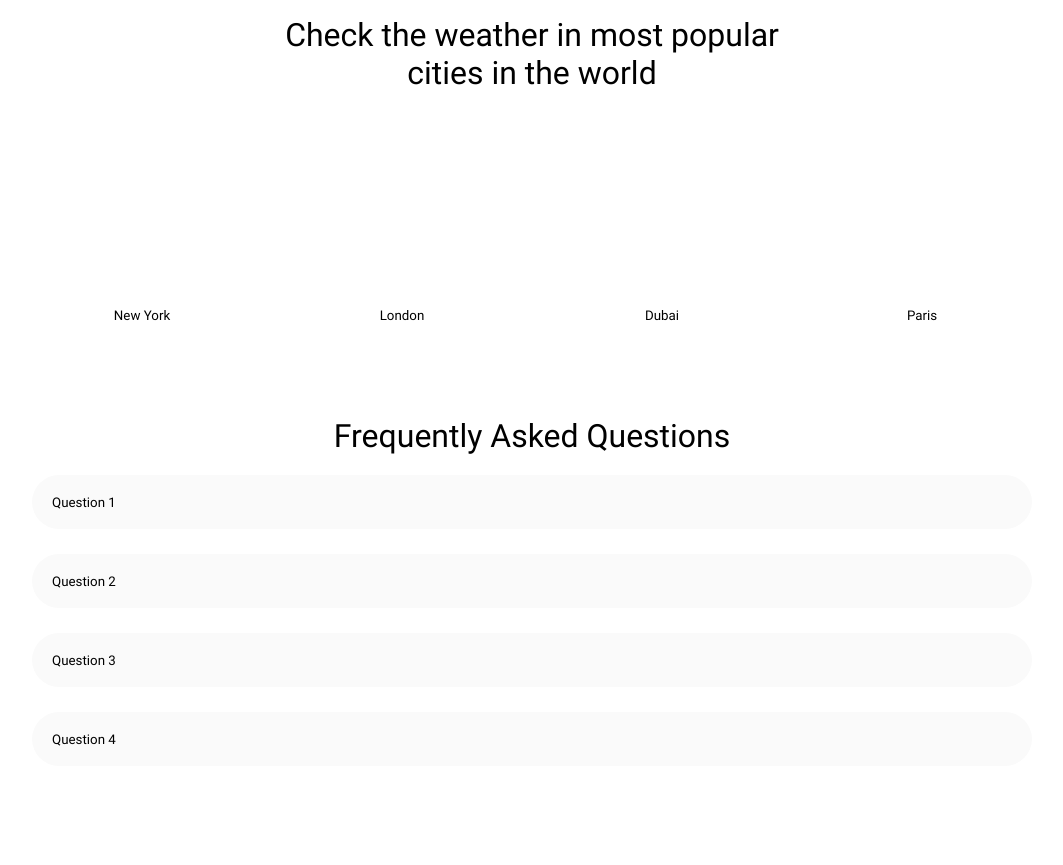
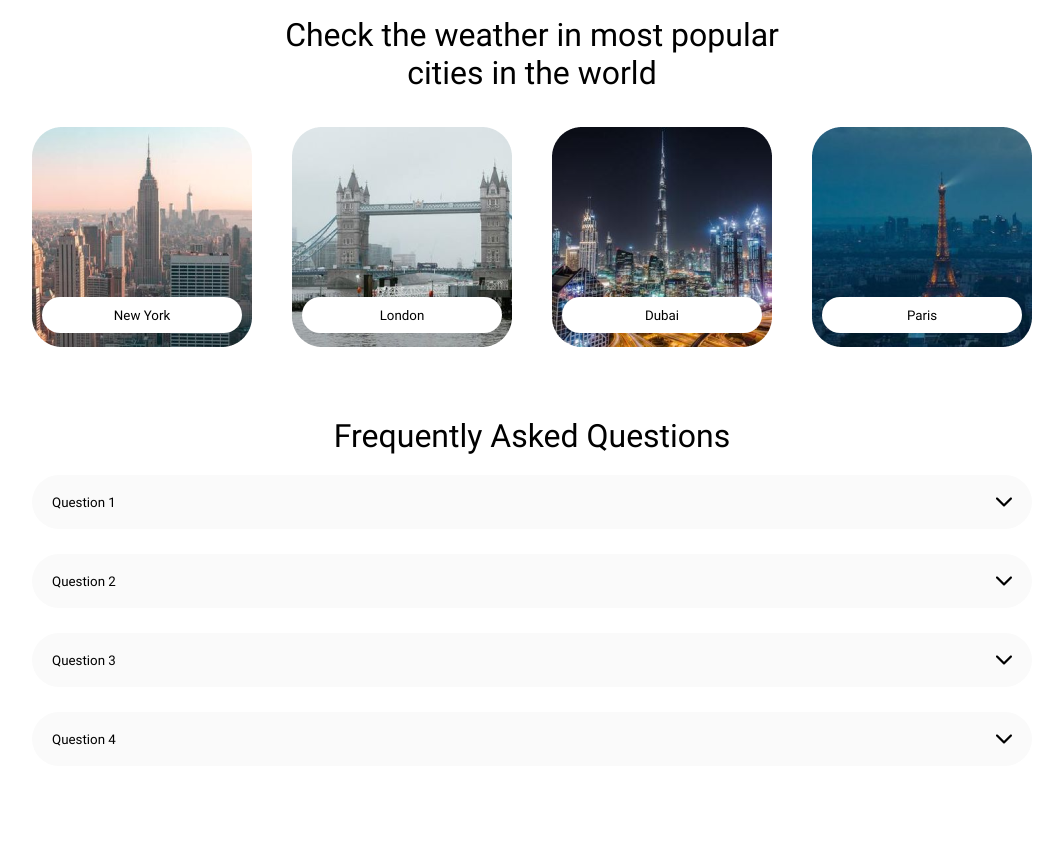
Before and after one commit to Sanello92/WeatherApp, a plain HTML site: page index.html in a window 1280 px wide. Shown: the part 480-1345 px from the top of the page, without its empty margins (108-1171 px from the left). Drawn offline with Linux system fonts and the light colour scheme; the site is published under a folder, as on GitHub Pages, so addresses that start at the root find nothing.

Commit message:
edit image source

```diff
--- a/style.scss
+++ b/style.scss
@@ -240,19 +240,19 @@ input {
         left: 10px;
       }
       &__new-York {
-        background: url('/img/new-york.png') no-repeat;
+        background: url('img/new-york.png') no-repeat;
       }
       &__london {
         margin-left: 30px;
-        background: url('/img/london.png') no-repeat;
+        background: url('img/london.png') no-repeat;
       }
       &__dubai {
         margin-left: 30px;
-        background: url('/img/dubai.png') no-repeat;
+        background: url('img/dubai.png') no-repeat;
       }
       &__paris {
         margin-left: 30px;
-        background: url('/img/paris.png') no-repeat;
+        background: url('img/paris.png') no-repeat;
       }
     }
   }
@@ -272,7 +272,7 @@ input {
       outline: none;
       transition: 0.4s;
       &:after {
-        content: url('/img/down.png');
+        content: url('img/down.png');
         font-weight: bold;
         float: right;
         margin-left: 5px;
@@ -294,7 +294,7 @@ input {
 }
 
 .active:after {
-  content: url(/img/up.png);
+  content: url('img/up.png');
 }
 
 .footer {
```
Also changed, not shown: style.css.
